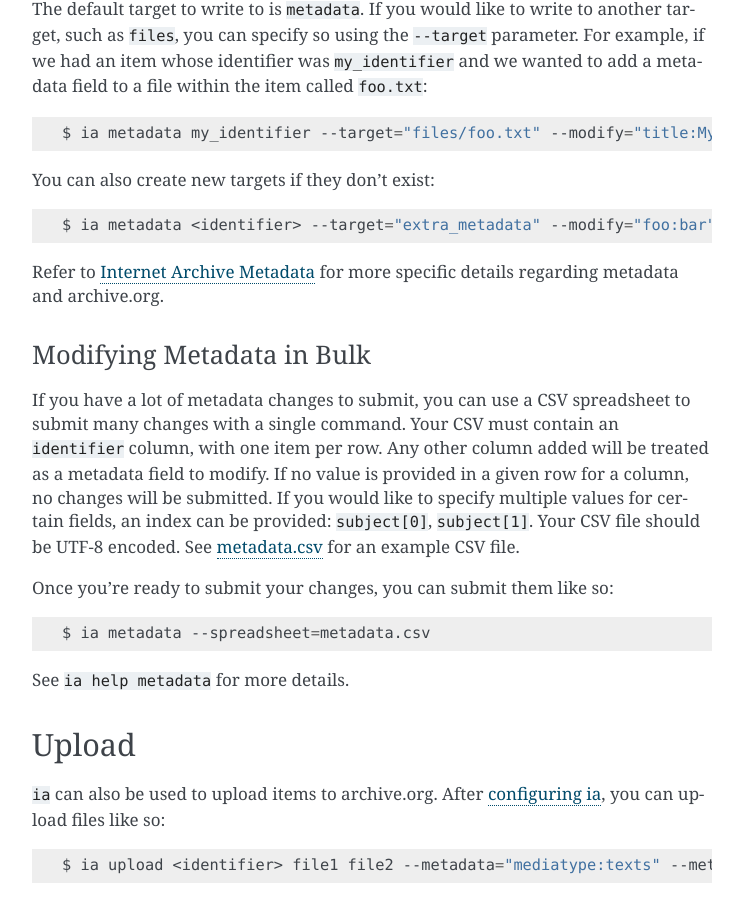
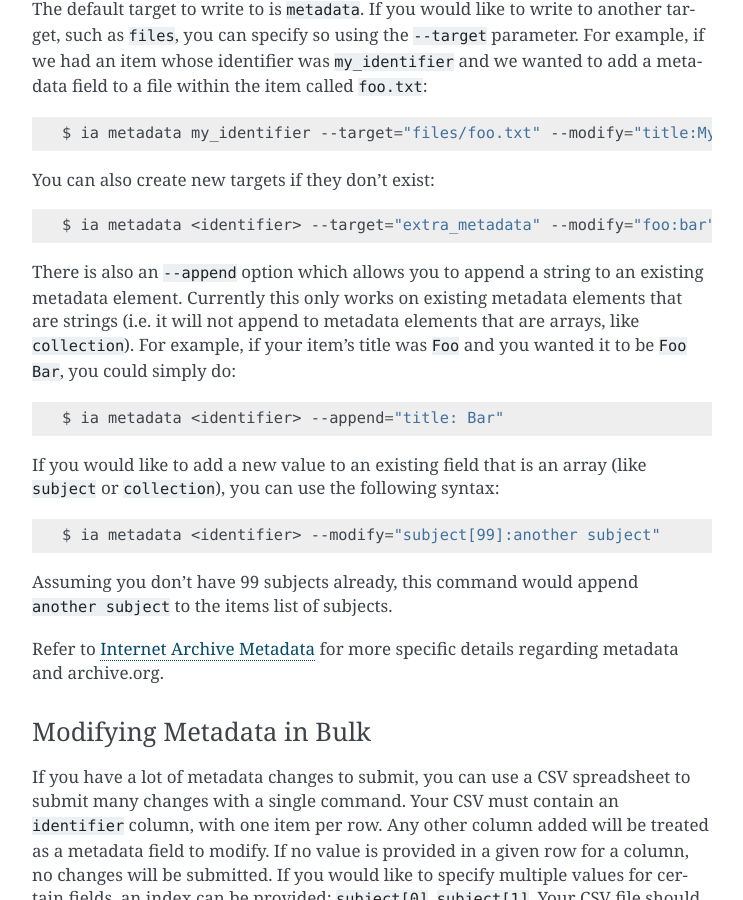
Before and after one commit to jjjake/internetarchive, a Sphinx documentation site: the page built from docs/source/cli.rst, in a window 1280 px wide and 900 px high, scrolled down 1727 px. Shown: the whole window, without its empty margins (368-1111 px from the left). Built offline with Sphinx 7.4.7, drawn with Linux system fonts in a browser that asks for light colours.

Commit message:
Added docs for --append

```diff
--- a/docs/source/cli.rst
+++ b/docs/source/cli.rst
@@ -90,6 +90,22 @@ You can also create new targets if they don't exist:
 .. code:: bash
 
     $ ia metadata <identifier> --target="extra_metadata" --modify="foo:bar"
+
+There is also an ``--append`` option which allows you to append a string to an existing metadata element.
+Currently this only works on existing metadata elements that are strings (i.e. it will not append to metadata elements that are arrays, like ``collection``).
+For example, if your item's title was ``Foo`` and you wanted it to be ``Foo Bar``, you could simply do:
+
+.. code:: bash
+
+    $ ia metadata <identifier> --append="title: Bar"
+
+If you would like to add a new value to an existing field that is an array (like ``subject`` or ``collection``), you can use the following syntax:
+
+.. code:: bash
+
+    $ ia metadata <identifier> --modify="subject[99]:another subject"
+
+Assuming you don't have 99 subjects already, this command would append ``another subject`` to the items list of subjects.
 
 Refer to `Internet Archive Metadata <metadata.html>`_ for more specific details regarding metadata and archive.org.
 
```
